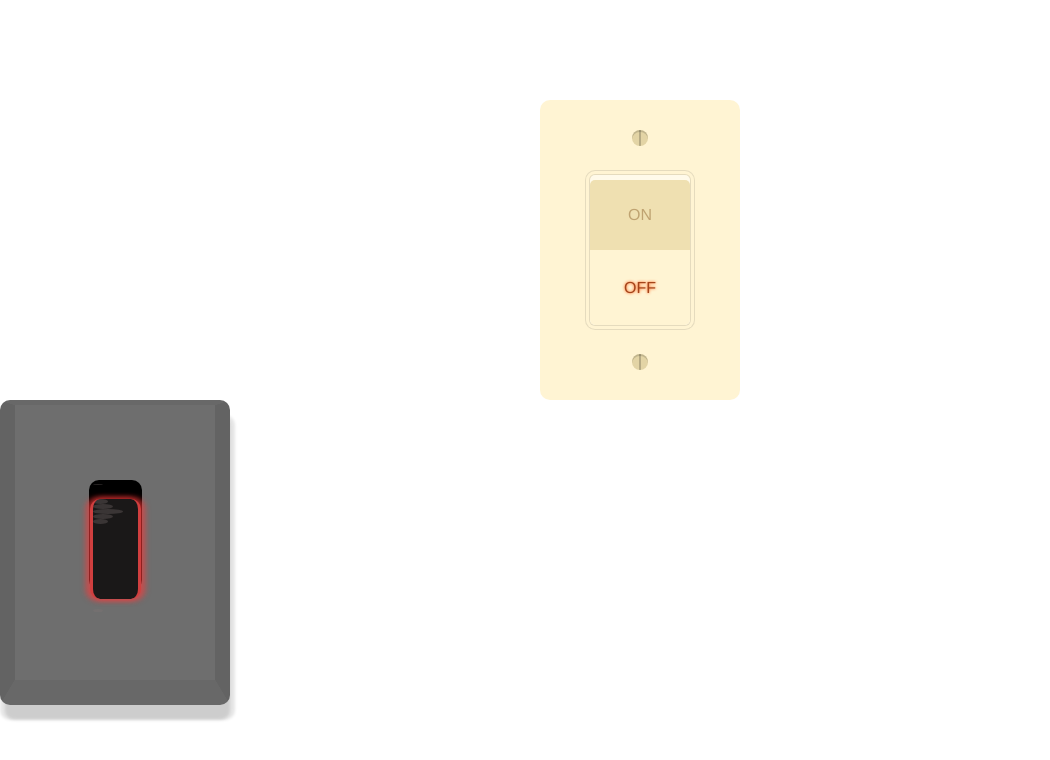
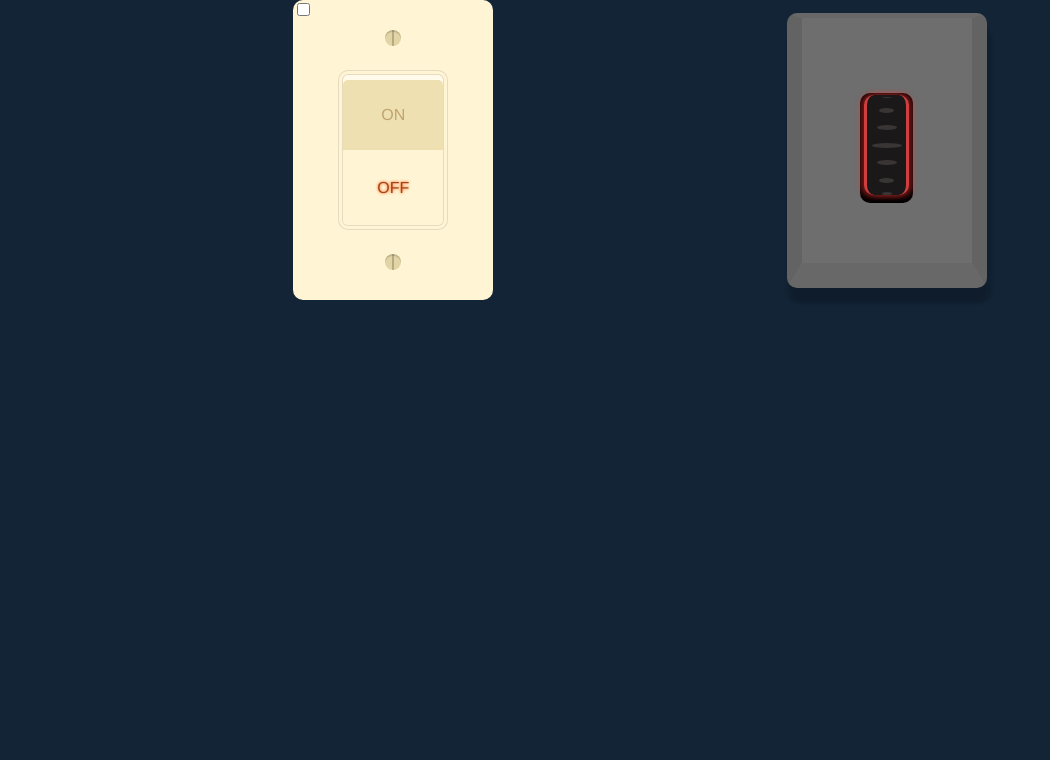
Before and after one commit to Brian-OCarroll/Fidget, a React (Create React App) app: page / in a window 1280 px wide. Shown: the top 760 px of the page, without its empty margins (0-1050 px from the left). Built offline with nearby package versions, Linux system fonts and the light colour scheme.

Commit message:
updated css to be handled somewhat on js side

```diff
--- a/src/scss/App.scss
+++ b/src/scss/App.scss
@@ -1,138 +1,20 @@
-
-.light-switch-container {
-    *,
-    *:before,
-    *:after {
-        transition: 0.2s ease-in-out;
-    }
-
+* {
+  box-sizing: border-box;
 }
 html,
 body {
   font-family: helvetica neue, helvetica, arial, sans-serif;
   font-weight: 200;
 }
-// body{
-//   display:flex;
-//   justify-content:space-around;
+.App {
+  justify-content: space-evenly;
+  align-items:center;
 
-// }
-#light-switch {
-  position: absolute;
-  left: 0;
-  top: 0;
-  opacity: 0;
-  &:checked ~ #background {
-    background-color: #ebdbac;
-  }
-  &:checked ~ #light-switch-label {
-    box-shadow: 0 2px 2px #d0b57b;
-    .switch {
-      box-shadow: 0 10px 10px -5px rgba(233, 219, 176, 1), 0 0 0 1px rgba(0, 0, 0, 0.1), 0 0 0 4px #fff4d3,
-        0 0 0 5px rgba(0, 0, 0, 0.1);
-      &:before {
-        height: 75px;
-        top: 0px;
-        line-height: 75px;
-        background: #fff4d3;
-        color: #64bf60;
-        text-shadow: 0 0 3px #38ff2e;
-      }
-      &:after {
-        height: 70px;
-        bottom: 5px;
-        line-height: 70px;
-        background: #fffaea;
-        box-shadow: 0 5px 0 #d0b57b;
-        color: #d7bf95;
-        text-shadow: 0 0 0px transparent;
-      }
-    }
-  }
 }
-
-#light-switch-label {
-  position: relative;
-  display: block;
-  height: 300px;
-  width: 200px;
-  z-index: 1;
-  margin: 100px auto 0 auto;
-  background-color: #fff4d3;
-  border-radius: 10px;
-  .switch {
-    cursor: pointer;
-    height: 150px;
-    width: 100px;
-    background: #fffaea;
-    position: absolute;
-    top: 50%;
-    left: 50%;
-    margin: -75px 0 0 -50px;
-    border-radius: 5px;
-    overflow: hidden;
-    box-shadow: 0 10px 10px -5px rgba(233, 219, 176, 0), 0 0 0 1px rgba(0, 0, 0, 0.1), 0 0 0 4px #fff4d3,
-      0 0 0 5px rgba(0, 0, 0, 0.1);
-    &:before {
-      content: "ON";
-      display: block;
-      position: absolute;
-      height: 70px;
-      text-align: center;
-      line-height: 70px;
-      width: 100px;
-      top: 5px;
-      left: 0;
-      background: #efe0b1;
-      color: #bfa371;
-      border-radius: 5px 5px 0 0;
-    }
-    &:after {
-      content: "OFF";
-      display: block;
-      position: absolute;
-      height: 75px;
-      text-align: center;
-      line-height: 75px;
-      width: 100px;
-      bottom: 0;
-      left: 0;
-      background: #fff4d3;
-      color: #a4441a;
-      text-shadow: 0 0 3px #ff4e00;
-      border-radius: 0 0 5px 5px;
-    }
-  }
-  .screw {
-    position: absolute;
-    height: 16px;
-    width: 16px;
-    border-radius: 100%;
-    left: 50%;
-    margin-left: -8px;
-    background: #e3d4a5;
-    overflow: hidden;
-    box-shadow: inset 0 2px 0 rgba(0, 0, 0, 0.15);
-    &:before {
-      content: "";
-      display: block;
-      position: absolute;
-      height: 100%;
-      width: 2px;
-      left: 50%;
-      margin-left: -1px;
-      background: rgba(0, 0, 0, 0.2);
-    }
-    &:first-of-type {
-      top: 30px;
-    }
-    &:last-of-type {
-      bottom: 30px;
-    }
-  }
+.flex {
+  display: flex
 }
-
-#background {
+.background {
   position: absolute;
   height: 100%;
   width: 100%;
@@ -140,3 +22,6 @@ body {
   left: 0;
   background-color: #132436;
 }
+.--background-light-on {
+  background-color: #ebdbac;
+}
--- a/src/scss/lightswitch.scss
+++ b/src/scss/lightswitch.scss
@@ -7,18 +7,8 @@
     }
 
 }
-
-
-#light-switch {
-  // position: absolute;
-  // left: 0;
-  // top: 0;
-  // opacity: 0;
-//   &:checked ~ #background {
-//     background-color: #ebdbac;
-//   }
-  &:checked ~ #light-switch-label {
-    box-shadow: 0 2px 2px #d0b57b;
+ #lights-on {
+  box-shadow: 0 2px 2px #d0b57b;
     .switch {
       box-shadow: 0 10px 10px -5px rgba(233, 219, 176, 1), 0 0 0 1px rgba(0, 0, 0, 0.1), 0 0 0 4px #fff4d3,
         0 0 0 5px rgba(0, 0, 0, 0.1);
@@ -41,9 +31,42 @@
       }
     }
   }
-}
 
-#light-switch-label {
+// #light-switch {
+//   // position: absolute;
+//   // left: 0;
+//   // top: 0;
+//   // opacity: 0;
+// //   &:checked ~ #background {
+// //     background-color: #ebdbac;
+// //   }
+//   &:checked ~ #light-switch-label {
+//     box-shadow: 0 2px 2px #d0b57b;
+//     .switch {
+//       box-shadow: 0 10px 10px -5px rgba(233, 219, 176, 1), 0 0 0 1px rgba(0, 0, 0, 0.1), 0 0 0 4px #fff4d3,
+//         0 0 0 5px rgba(0, 0, 0, 0.1);
+//       &:before {
+//         height: 75px;
+//         top: 0px;
+//         line-height: 75px;
+//         background: #fff4d3;
+//         color: #64bf60;
+//         text-shadow: 0 0 3px #38ff2e;
+//       }
+//       &:after {
+//         height: 70px;
+//         bottom: 5px;
+//         line-height: 70px;
+//         background: #fffaea;
+//         box-shadow: 0 5px 0 #d0b57b;
+//         color: #d7bf95;
+//         text-shadow: 0 0 0px transparent;
+//       }
+//     }
+//   }
+// }
+
+.--container-lightswitch {
   position: relative;
   display: block;
   height: 300px;
--- a/src/scss/scroller.scss
+++ b/src/scss/scroller.scss
@@ -47,7 +47,7 @@
   border-right: 3px solid rgba(255, 74, 74, 0.795);
   border-left: 3px solid rgba(255, 74, 74, 0.795);
   border-radius: 10px;
-  box-shadow: 3px 0 5px 2px rgba(255, 57, 57, 0.507), -3px 0 5px 2px rgba(255, 57, 57, 0.507);
+  box-shadow: 3px 0 5px 2px rgba(255, 57, 57, 0.315), -3px 0 5px 2px rgba(255, 57, 57, 0.315);
   overflow: hidden;
 
 }
```
